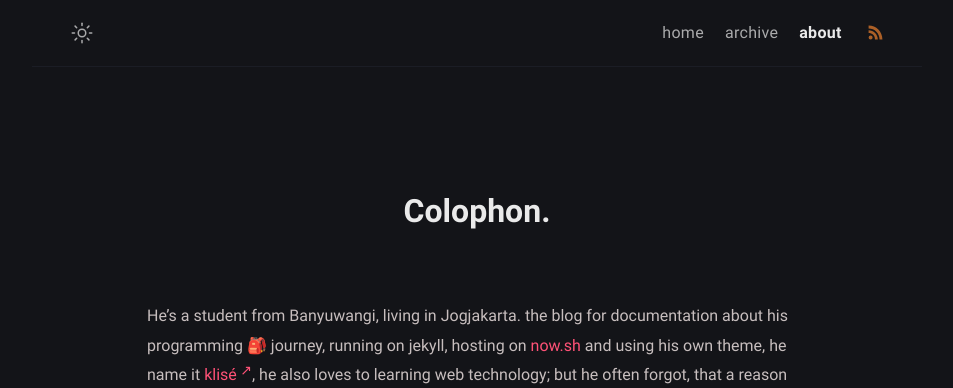
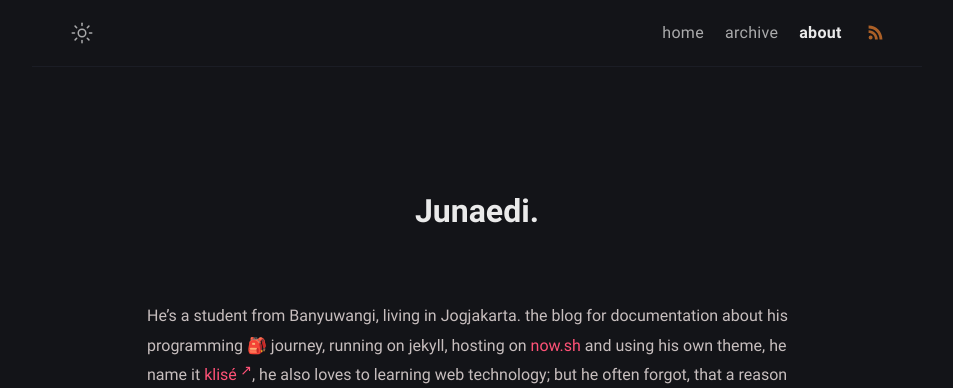
Before and after one commit to junanobi/junanobi.github.io, a Jekyll site: the page built from about.md, in a window 1280 px wide. Shown: the top 388 px of the page, without its empty margins (163-1116 px from the left). Built offline with Jekyll 4.4.1, drawn with Linux system fonts in a browser that asks for light colours.

Commit message:
edit nama  about

```diff
--- a/about.md
+++ b/about.md
@@ -1,9 +1,9 @@
 ---
-title: Colophon
+title: Junaedi
 permalink: /about/
 layout: page
 excerpt: Hello peeps, I'm student of computer science from Banyuwangi, living in Jogjakarta. This blog for documentation about my programming journey, running on jekyll, hosting on netlify and using my own simple theme.
-comments: false
+comments: true
 ---
 
 He's a student from Banyuwangi, living in Jogjakarta. the blog for documentation about his programming 🎒 journey, running on jekyll, hosting on [now.sh](http://now.sh) and using his own theme, he name it <a href="https://github.com/piharpi/jekyll-klise" target="_blank" rel="noopener">klisé</a>, he also loves to learning web technology; but he often forgot, that a reason why him doing the writing.
```
